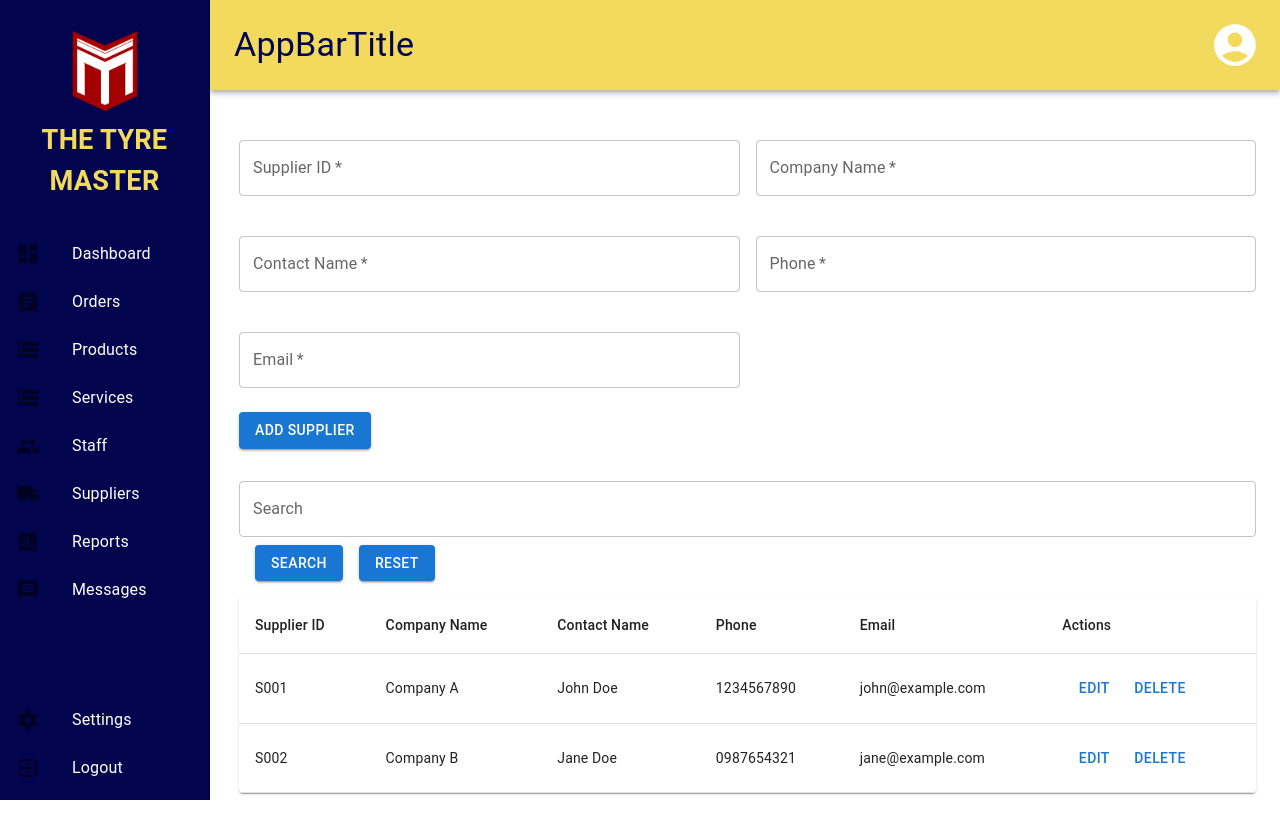
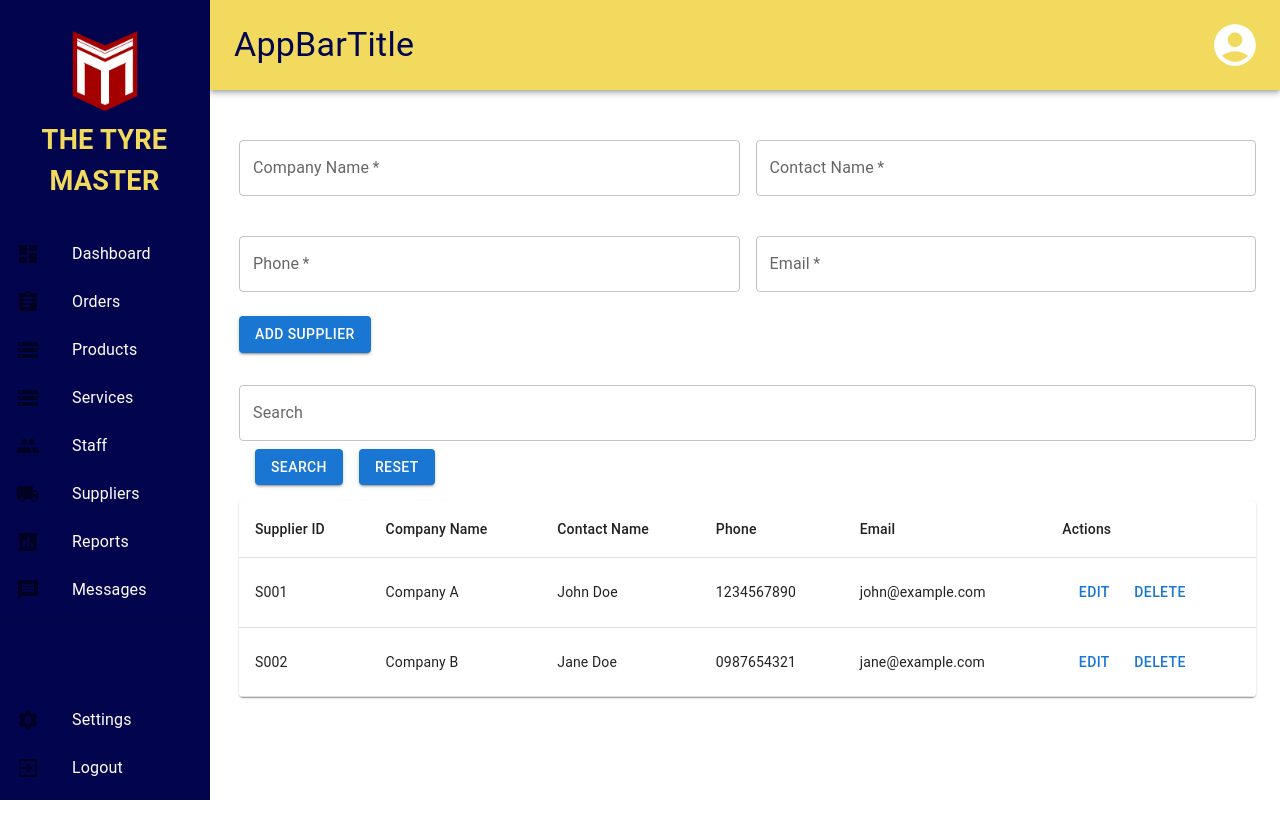
Before and after one commit to charuniweerakoon/SDP, a React (Create React App) app in the folder client/: page /suppliers in a window 1280 px wide. Built offline with nearby package versions, Linux system fonts and the light colour scheme.

Commit message:
suppliers done

```diff
--- a/client/src/pages/Shop/Staff.jsx
+++ b/client/src/pages/Shop/Staff.jsx
@@ -84,6 +84,7 @@ const Staff = () => {
               name="name"
               value={newMember.name}
               onChange={handleInputChange}
+              required
               sx={{ mr: 2 }}
             />
             <TextField
@@ -92,6 +93,7 @@ const Staff = () => {
               name="contactNumber"
               value={newMember.contactNumber}
               onChange={handleInputChange}
+              required
               sx={{ mr: 2 }}
             />
             <TextField
@@ -100,6 +102,7 @@ const Staff = () => {
               name="email"
               value={newMember.email}
               onChange={handleInputChange}
+              required
               sx={{ mr: 2 }}
             />
             <TextField
@@ -108,6 +111,7 @@ const Staff = () => {
               name="nicNumber"
               value={newMember.nicNumber}
               onChange={handleInputChange}
+              required
               sx={{ mr: 2 }}
             />
             <Button variant="contained" onClick={addMember} sx={{ ml: 'auto', mb: 2 }}>Add</Button>
--- a/client/src/pages/Shop/Suppliers.jsx
+++ b/client/src/pages/Shop/Suppliers.jsx
@@ -11,7 +11,7 @@ const originalSuppliers = [
 
 const Suppliers = () => {
   const [suppliers, setSuppliers] = useState(originalSuppliers);
-  const [form, setForm] = useState({ id: '', companyName: '', contactName: '', phone: '', email: '' });
+  const [form, setForm] = useState({ companyName: '', contactName: '', phone: '', email: '' });
   const [isEditing, setIsEditing] = useState(false);
   const [searchTerm, setSearchTerm] = useState('');
 
@@ -28,7 +28,7 @@ const Suppliers = () => {
     } else {
       setSuppliers([...suppliers, form]);
     }
-    setForm({ id: '', companyName: '', contactName: '', phone: '', email: '' });
+    setForm({ companyName: '', contactName: '', phone: '', email: '' });
   };
 
   const handleEdit = (supplier) => {
@@ -48,7 +48,9 @@ const Suppliers = () => {
     const filteredSuppliers = originalSuppliers.filter(
       (supplier) =>
         supplier.id.toLowerCase().includes(searchTerm.toLowerCase()) ||
-        supplier.companyName.toLowerCase().includes(searchTerm.toLowerCase())
+        supplier.companyName.toLowerCase().includes(searchTerm.toLowerCase()) ||
+        supplier.contactName.toLowerCase().includes(searchTerm.toLowerCase()) ||
+        supplier.phone.includes(searchTerm)
     );
     setSuppliers(filteredSuppliers);
   };
@@ -66,17 +68,6 @@ const Suppliers = () => {
         <Box sx={{ flexGrow: 1, p: 3, ml: '5px', width: 'calc(100% - 210px)', mt: '10px' }}>
           <form onSubmit={handleSubmit}>
             <Grid container spacing={2}>
-              <Grid item xs={12} sm={6}>
-                <TextField
-                  label="Supplier ID"
-                  name="id"
-                  value={form.id}
-                  onChange={handleInputChange}
-                  fullWidth
-                  margin="normal"
-                  required
-                />
-              </Grid>
               <Grid item xs={12} sm={6}>
                 <TextField
                   label="Company Name"
@@ -169,7 +160,7 @@ const Suppliers = () => {
                     </TableCell>
                   </TableRow>
                 ))}
-                </TableBody>
+              </TableBody>
             </Table>
           </TableContainer>
         </Box>
```
